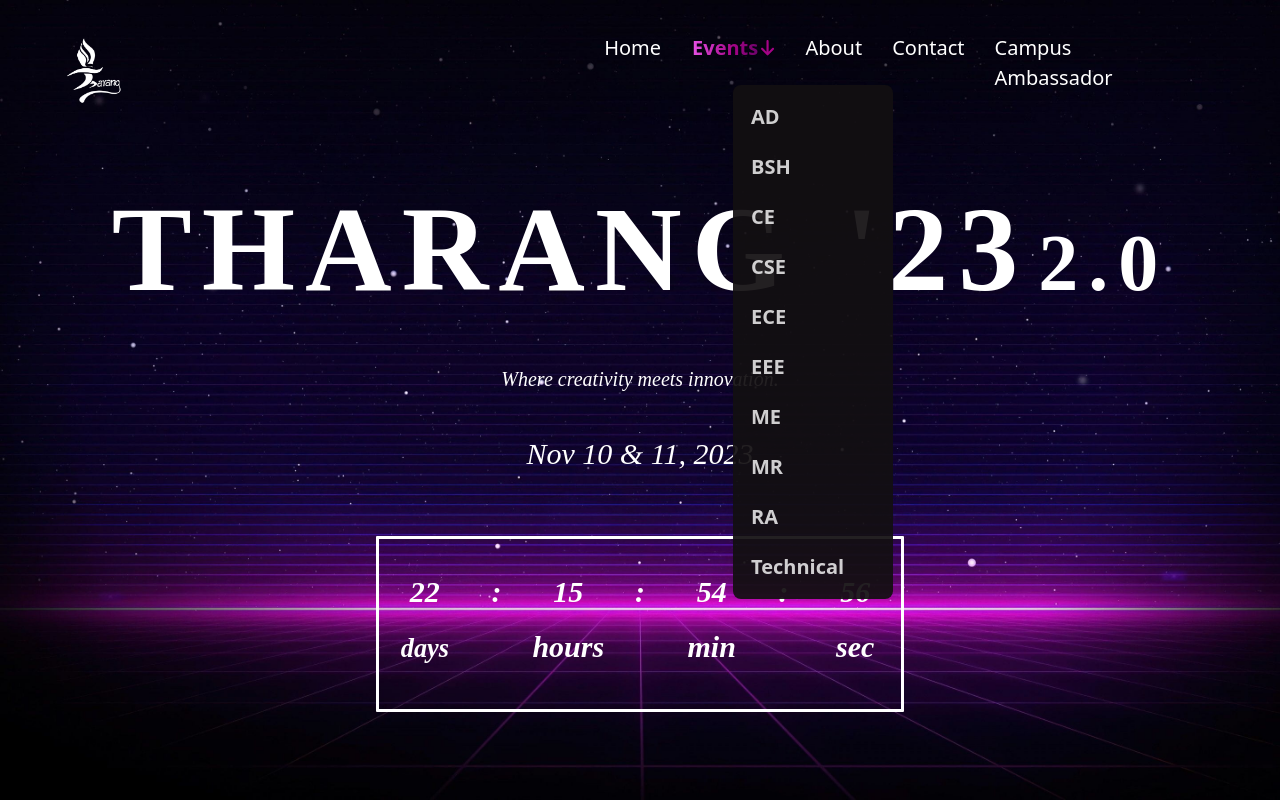
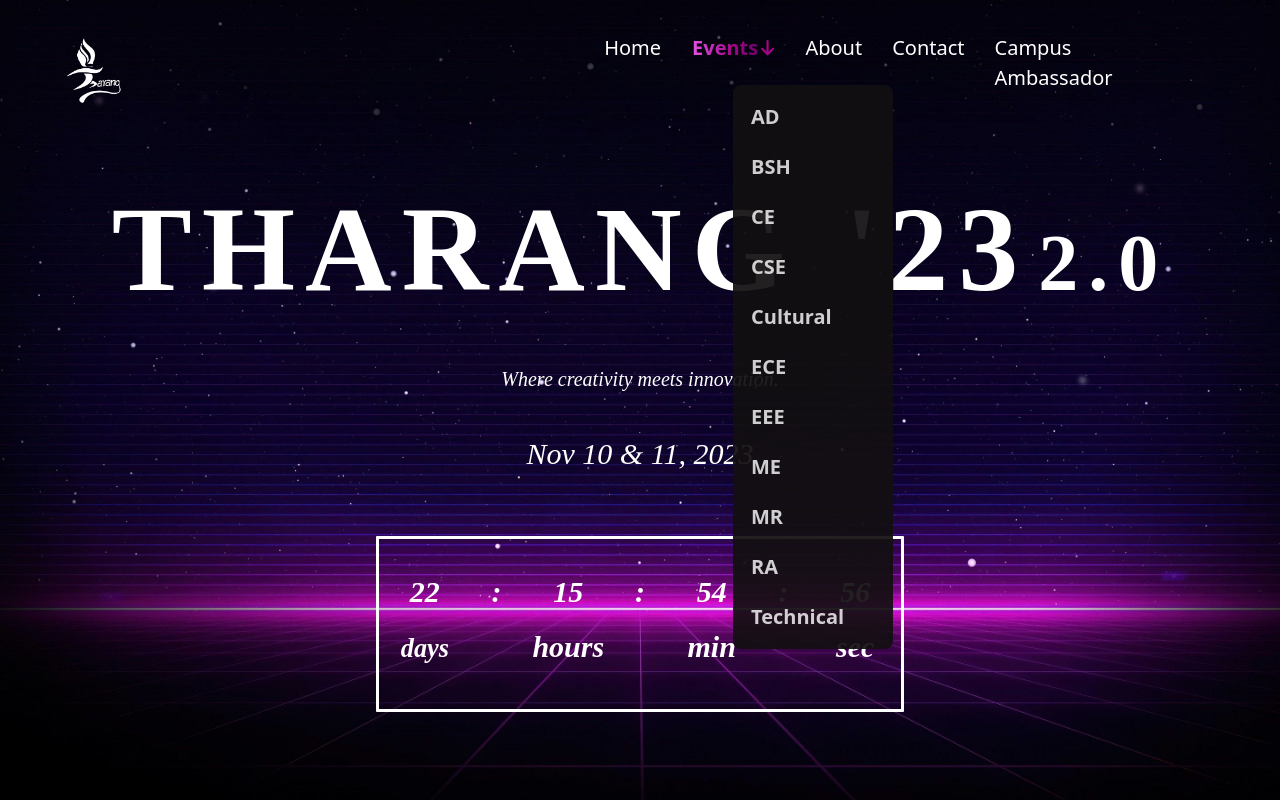
Before and after one commit to jyothi-engineering-college/Tharang2K23-0.2, a React (Create React App) app: page /home in a window 1280 px wide. Both pictures are taken after a click on the item "Events". Shown: the top 800 px of the page. Built offline with nearby package versions, Linux system fonts and the light colour scheme; a web font is replaced by a local one.

Commit message:
cultural

```diff
--- a/src/components/Header/Dropdown.js
+++ b/src/components/Header/Dropdown.js
@@ -8,6 +8,7 @@ const Dropdown = (props) => {
       <li className={classes.drops}><Link to="/events/BSH" onClick={props.click} className={classes.links}>BSH</Link></li>
       <li className={classes.drops}><Link to="/events/CE" onClick={props.click} className={classes.links}>CE</Link></li>
       <li className={classes.drops}><Link to="/events/CSE" onClick={props.click} className={classes.links}>CSE</Link></li>
+      <li className={classes.drops}><Link to="/events/Cultural" onClick={props.click} className={classes.links}>Cultural</Link></li>
       <li className={classes.drops}><Link to="/events/ECE" onClick={props.click} className={classes.links}>ECE</Link></li>
       <li className={classes.drops}><Link to="/events/EEE" onClick={props.click} className={classes.links}>EEE</Link></li>
       <li className={classes.drops}><Link to="/events/ME" onClick={props.click} className={classes.links}>ME</Link></li>
```
